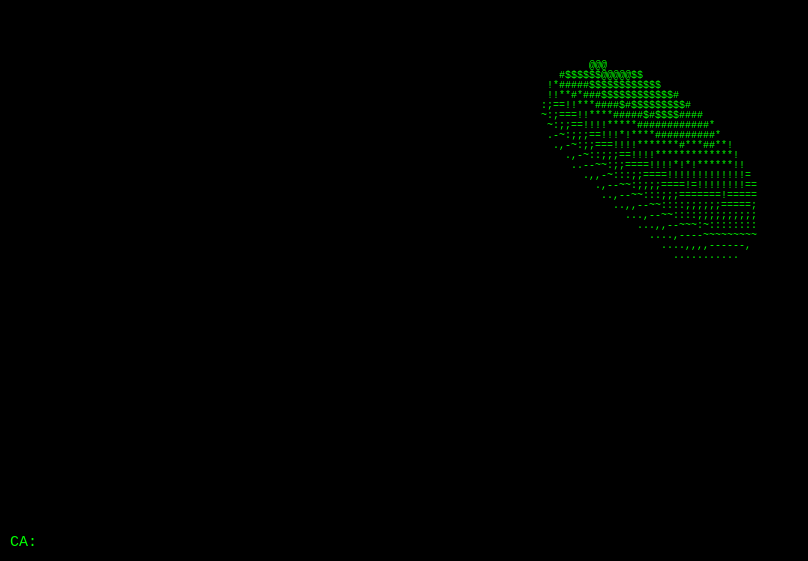
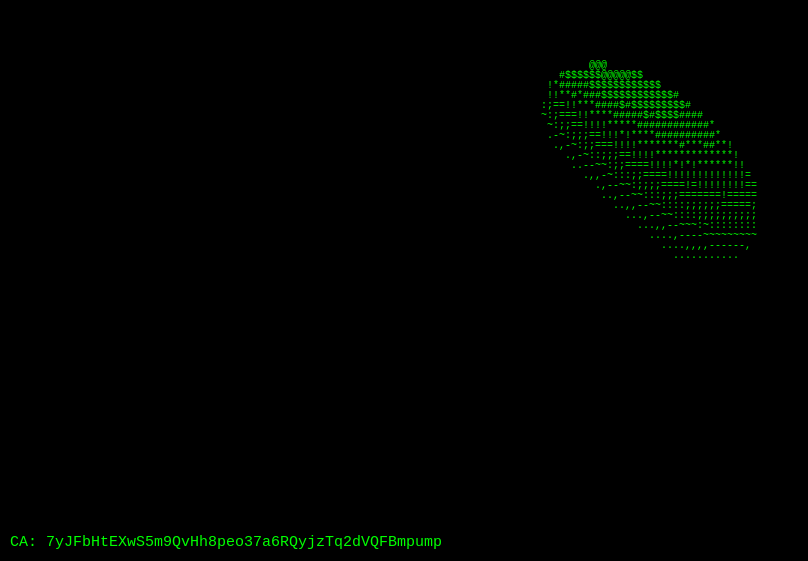
Before and after one commit to XxJipow/donut, a plain HTML site: page index.html in a window 1280 px wide. Shown: the part 239-800 px from the top of the page, without its empty margins (0-808 px from the left). Drawn offline with Linux system fonts and the light colour scheme.

Commit message:
Update index.html

```diff
--- a/index.html
+++ b/index.html
@@ -28,7 +28,7 @@
     </style></head>
     <body>
     <pre id="donut"></pre>
-    <div id="text-box">CA: </div> <!-- Added text box -->
+    <div id="text-box">CA: 7yJFbHtEXwS5m9QvHh8peo37a6RQyjzTq2dVQFBmpump</div> <!-- Added text box -->
     <script>
     (function() {
         var pretag = document.getElementById('donut');
```
